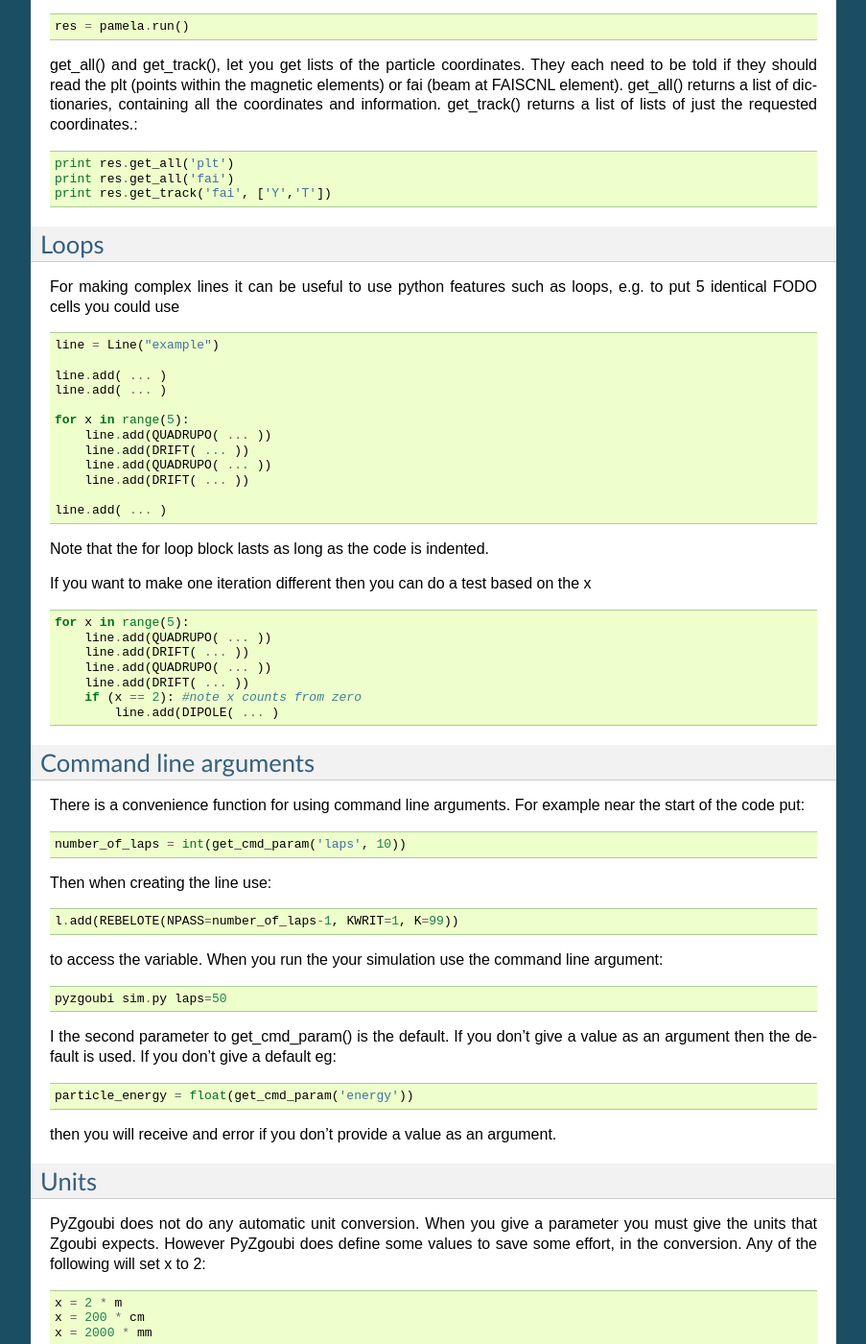
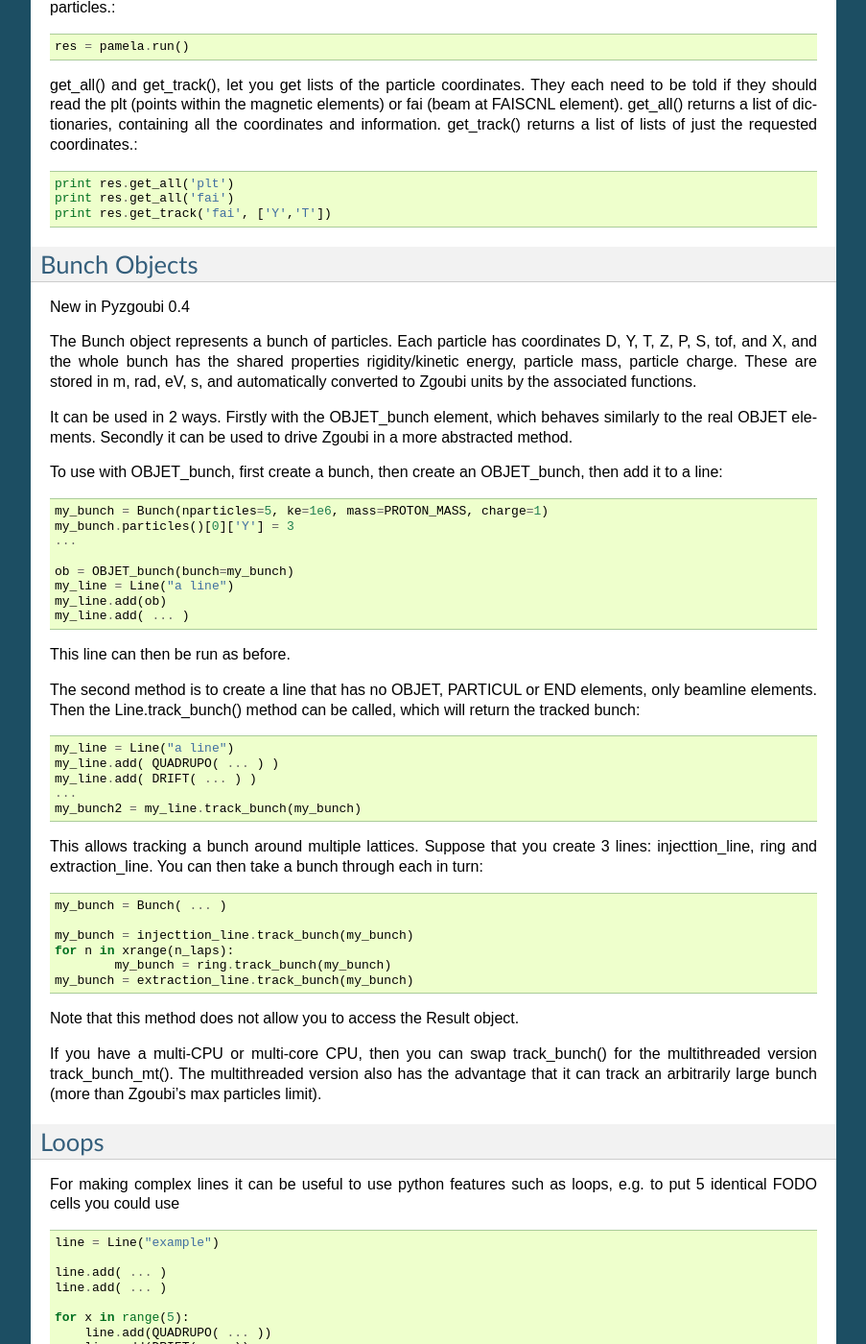
Before and after one commit to radiasoft/pyzgoubi, a Sphinx documentation site: the page built from doc/source/doc.rst, in a window 1280 px wide and 1400 px high, scrolled down 7973 px. Shown: the whole window at 96% size, without its empty margins (198-1101 px from the left). Built offline with Sphinx 7.4.7, drawn with Linux system fonts in a browser that asks for light colours; some of the changed text lies outside the part shown.

Commit message:
document Bunch object

```diff
--- a/doc/source/doc.rst
+++ b/doc/source/doc.rst
@@ -391,6 +391,50 @@ get_all() and get_track(), let you get lists of the particle coordinates. They e
     print res.get_track('fai', ['Y','T'])
 
 
+Bunch Objects
+-------------
+
+New in Pyzgoubi 0.4
+
+The Bunch object represents a bunch of particles. Each particle has coordinates D, Y, T, Z, P, S, tof, and X, and the whole bunch has the shared properties rigidity/kinetic energy, particle mass, particle charge. These are stored in m, rad, eV, s, and automatically converted to Zgoubi units by the associated  functions.
+
+It can be used in 2 ways. Firstly with the OBJET_bunch element, which behaves similarly to the real OBJET elements. Secondly it can be used to drive Zgoubi in a more abstracted method.
+
+To use with OBJET_bunch, first create a bunch, then create an OBJET_bunch, then add it to a line::
+
+	my_bunch = Bunch(nparticles=5, ke=1e6, mass=PROTON_MASS, charge=1)
+	my_bunch.particles()[0]['Y'] = 3
+	...
+
+ 	ob = OBJET_bunch(bunch=my_bunch)
+	my_line = Line("a line")
+	my_line.add(ob)
+	my_line.add( ... )
+
+This line can then be run as before.
+
+The second method is to create a line that has no OBJET, PARTICUL or END elements, only beamline elements. Then the Line.track_bunch() method can be called, which will return the tracked bunch::
+
+	my_line = Line("a line")
+	my_line.add( QUADRUPO( ... ) )
+	my_line.add( DRIFT( ... ) )
+	...
+	my_bunch2 = my_line.track_bunch(my_bunch)
+
+This allows tracking a bunch around multiple lattices. Suppose that you create 3 lines: injecttion_line, ring and extraction_line. You can then take a bunch through each in turn::
+
+	my_bunch = Bunch( ... )
+
+	my_bunch = injecttion_line.track_bunch(my_bunch)
+	for n in xrange(n_laps):
+		my_bunch = ring.track_bunch(my_bunch)
+	my_bunch = extraction_line.track_bunch(my_bunch)
+
+Note that this method does not allow you to access the Result object.
+
+If you have a multi-CPU or multi-core CPU, then you can swap track_bunch() for the multithreaded version track_bunch_mt(). The multithreaded version also has the advantage that it can track an arbitrarily large bunch (more than Zgoubi's max particles limit).
+
+
 Loops
 -----
 
```
Also changed, not shown: 1 other file.
